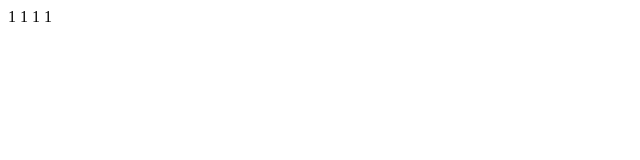
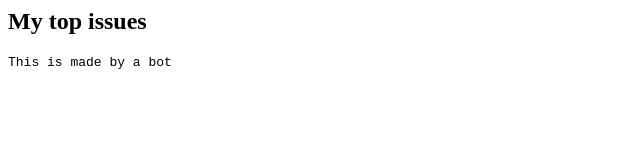
Before and after one commit to iam-py-test/today-in-issues, a plain HTML site: page index.html in a window 1280 px wide. Shown: the whole page, without its empty margins (0-640 px from the left). Drawn offline with Linux system fonts and the light colour scheme.

Commit message:
Update index.html

```diff
--- a/index.html
+++ b/index.html
@@ -1,4 +1,2 @@
-1
-1
-1
-1
+<h2>My top issues </h2>
+<code>This is made by a bot</code>
```
